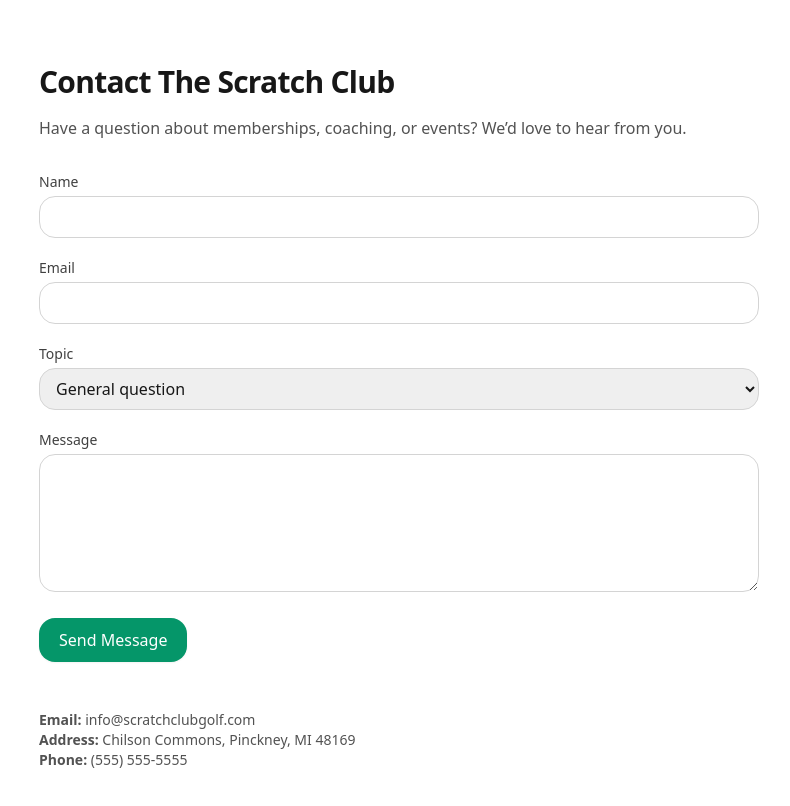
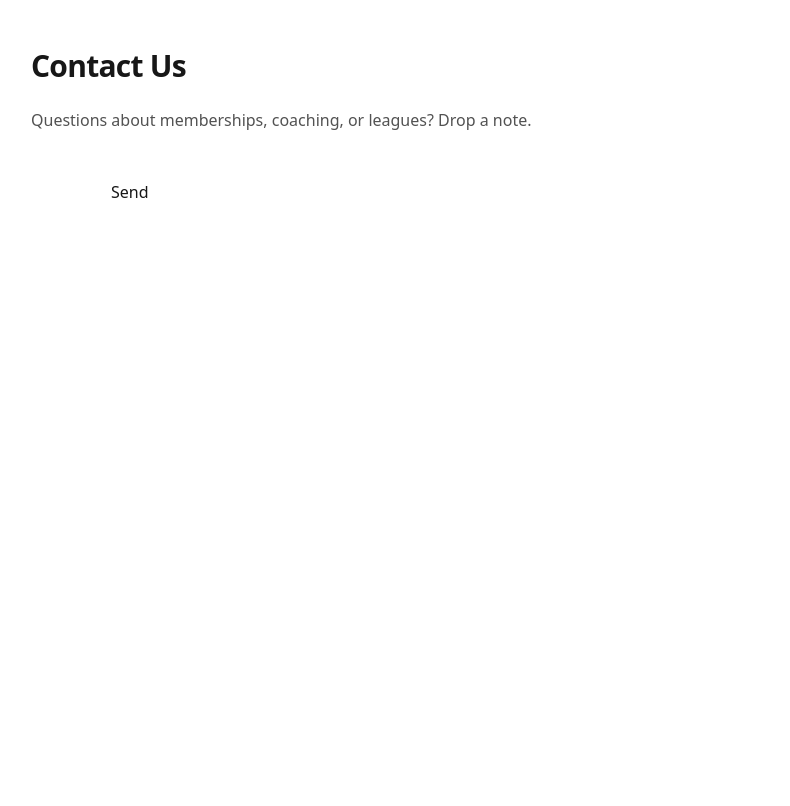
Before and after one commit to piersonshawn99/thescratchclub, a Next.js app: page /contact in a window 1280 px wide. Shown: the top 806 px of the page, without its empty margins (241-1031 px from the left). Built offline with nearby package versions, Linux system fonts and the light colour scheme.

Commit message:
Updated to fix error.

```diff
--- a/app/contact/ContactForm.tsx
+++ b/app/contact/ContactForm.tsx
@@ -30,37 +30,10 @@ export default function ContactForm() {
 
   return (
     <form onSubmit={onSubmit} className="mx-auto max-w-xl space-y-4">
-      <div>
-        <label className="block text-sm font-medium">Name</label>
-        <input name="name" required className="mt-1 w-full rounded-lg border p-3" />
-      </div>
-      <div>
-        <label className="block text-sm font-medium">Email</label>
-        <input name="email" type="email" required className="mt-1 w-full rounded-lg border p-3" />
-      </div>
-      <div>
-        <label className="block text-sm font-medium">Phone (optional)</label>
-        <input name="phone" className="mt-1 w-full rounded-lg border p-3" />
-      </div>
-      <div>
-        <label className="block text-sm font-medium">Message</label>
-        <textarea name="message" required rows={6} className="mt-1 w-full rounded-lg border p-3" />
-      </div>
-
-      {/* Honeypot (optional anti-spam) */}
+      {/* fields… */}
       <input name="company" tabIndex={-1} autoComplete="off" className="hidden" />
-
-      <button
-        type="submit"
-        disabled={status === "sending"}
-        className="inline-flex items-center justify-center rounded-2xl border px-5 py-2.5 font-medium shadow-sm disabled:opacity-60"
-      >
-        {status === "sending" ? "Sending…" : "Send"}
-      </button>
-
-      {status !== "idle" && (
-        <p className={status === "error" ? "text-red-600" : "text-emerald-700"}>{message}</p>
-      )}
+      <button type="submit" disabled={status === "sending"}>Send</button>
+      {status !== "idle" && <p>{message}</p>}
     </form>
   );
 }
--- a/app/contact/page.tsx
+++ b/app/contact/page.tsx
@@ -1,94 +1,13 @@
+"use client";
 
-"use client";
-import { useState } from "react";
+import ContactForm from "./ContactForm";
 
 export default function ContactPage() {
-  const [status, setStatus] = useState<"idle" | "sent">("idle");
-
   return (
-    <main className="mx-auto max-w-3xl px-6 py-16">
-      <h1 className="text-3xl font-semibold tracking-tight">Contact The Scratch Club</h1>
-      <p className="mt-4 text-neutral-600">
-        Have a question about memberships, coaching, or events? We’d love to hear from you.
-      </p>
-
-      {status === "sent" ? (
-        <div className="mt-8 rounded-2xl bg-emerald-50 p-6 text-emerald-800">
-          <p>Thanks for reaching out — we’ll get back to you shortly.</p>
-        </div>
-      ) : (
-        <form
-          onSubmit={(e) => {
-            e.preventDefault();
-            setStatus("sent");
-          }}
-          className="mt-8 space-y-5"
-        >
-          <div>
-            <label htmlFor="name" className="block text-sm font-medium text-neutral-700">
-              Name
-            </label>
-            <input
-              id="name"
-              type="text"
-              required
-              className="mt-1 w-full rounded-xl border border-neutral-300 px-3 py-2 focus:outline-none focus:ring-2 focus:ring-emerald-500/30"
-            />
-          </div>
-
-          <div>
-            <label htmlFor="email" className="block text-sm font-medium text-neutral-700">
-              Email
-            </label>
-            <input
-              id="email"
-              type="email"
-              required
-              className="mt-1 w-full rounded-xl border border-neutral-300 px-3 py-2 focus:outline-none focus:ring-2 focus:ring-emerald-500/30"
-            />
-          </div>
-
-          <div>
-            <label htmlFor="topic" className="block text-sm font-medium text-neutral-700">
-              Topic
-            </label>
-            <select
-              id="topic"
-              className="mt-1 w-full rounded-xl border border-neutral-300 px-3 py-2 focus:outline-none focus:ring-2 focus:ring-emerald-500/30"
-            >
-              <option>General question</option>
-              <option>Memberships</option>
-              <option>Coaching</option>
-              <option>Events / Leagues</option>
-            </select>
-          </div>
-
-          <div>
-            <label htmlFor="message" className="block text-sm font-medium text-neutral-700">
-              Message
-            </label>
-            <textarea
-              id="message"
-              rows={5}
-              required
-              className="mt-1 w-full rounded-xl border border-neutral-300 px-3 py-2 focus:outline-none focus:ring-2 focus:ring-emerald-500/30"
-            />
-          </div>
-
-          <button
-            type="submit"
-            className="rounded-xl bg-emerald-600 px-5 py-2.5 font-medium text-white shadow-sm transition hover:bg-emerald-700 focus:outline-none focus:ring-2 focus:ring-emerald-500/30"
-          >
-            Send Message
-          </button>
-        </form>
-      )}
-
-      <div className="mt-12 text-sm text-neutral-600">
-        <p><strong>Email:</strong> info@scratchclubgolf.com</p>
-        <p><strong>Address:</strong> Chilson Commons, Pinckney, MI 48169</p>
-        <p><strong>Phone:</strong> (555) 555-5555</p>
-      </div>
+    <main className="mx-auto min-h-[60vh] max-w-3xl px-4 py-12">
+      <h1 className="mb-6 text-3xl font-semibold tracking-tight">Contact Us</h1>
+      <p className="mb-8 text-neutral-600">Questions about memberships, coaching, or leagues? Drop a note.</p>
+      <ContactForm />
     </main>
   );
 }
```
